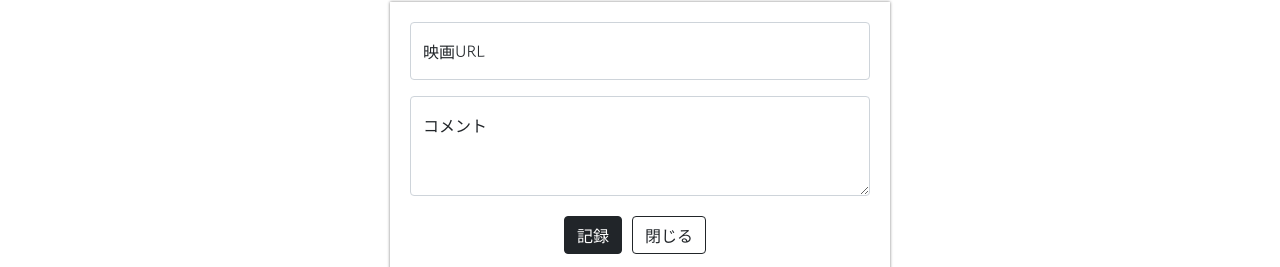
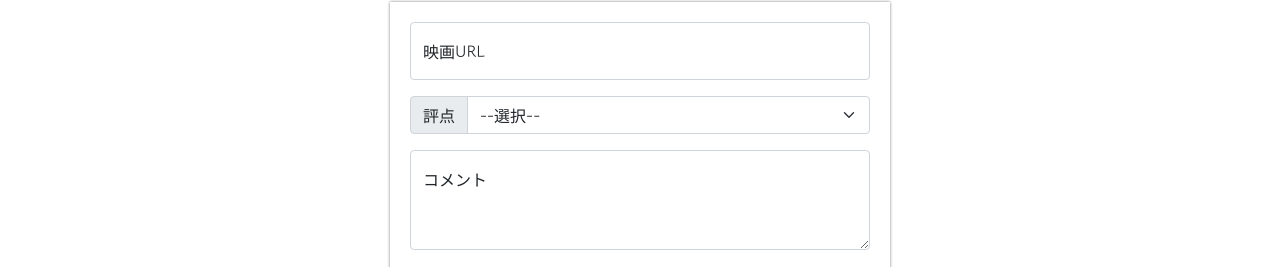
Before and after one commit to intaegi/mypage, a plain HTML site: page index.html in a window 1280 px wide. Shown: the part 268-535 px from the top of the page. Drawn offline with nearby package versions, Linux system fonts and the light colour scheme.

Commit message:
1週目の課題コード

```diff
--- a/index.html
+++ b/index.html
@@ -96,6 +96,17 @@
             <input type="email" class="form-control" id="floatingInput" placeholder="name@example.com">
             <label for="floatingInput">映画URL</label>
         </div>
+        <div class="input-group mb-3">
+            <label class="input-group-text" for="inputGroupSelect01">評点</label>
+            <select class="form-select" id="inputGroupSelect01">
+                <option selected>--選択--</option>
+                <option value="1">⭐</option>
+                <option value="2">⭐⭐</option>
+                <option value="3">⭐⭐⭐</option>
+                <option value="4">⭐⭐⭐⭐</option>
+                <option value="5">⭐⭐⭐⭐⭐</option>
+            </select>
+        </div>
         <div class="form-floating">
             <textarea class="form-control" placeholder="Leave a comment here" id="floatingTextarea2"
                 style="height: 100px"></textarea>
```
